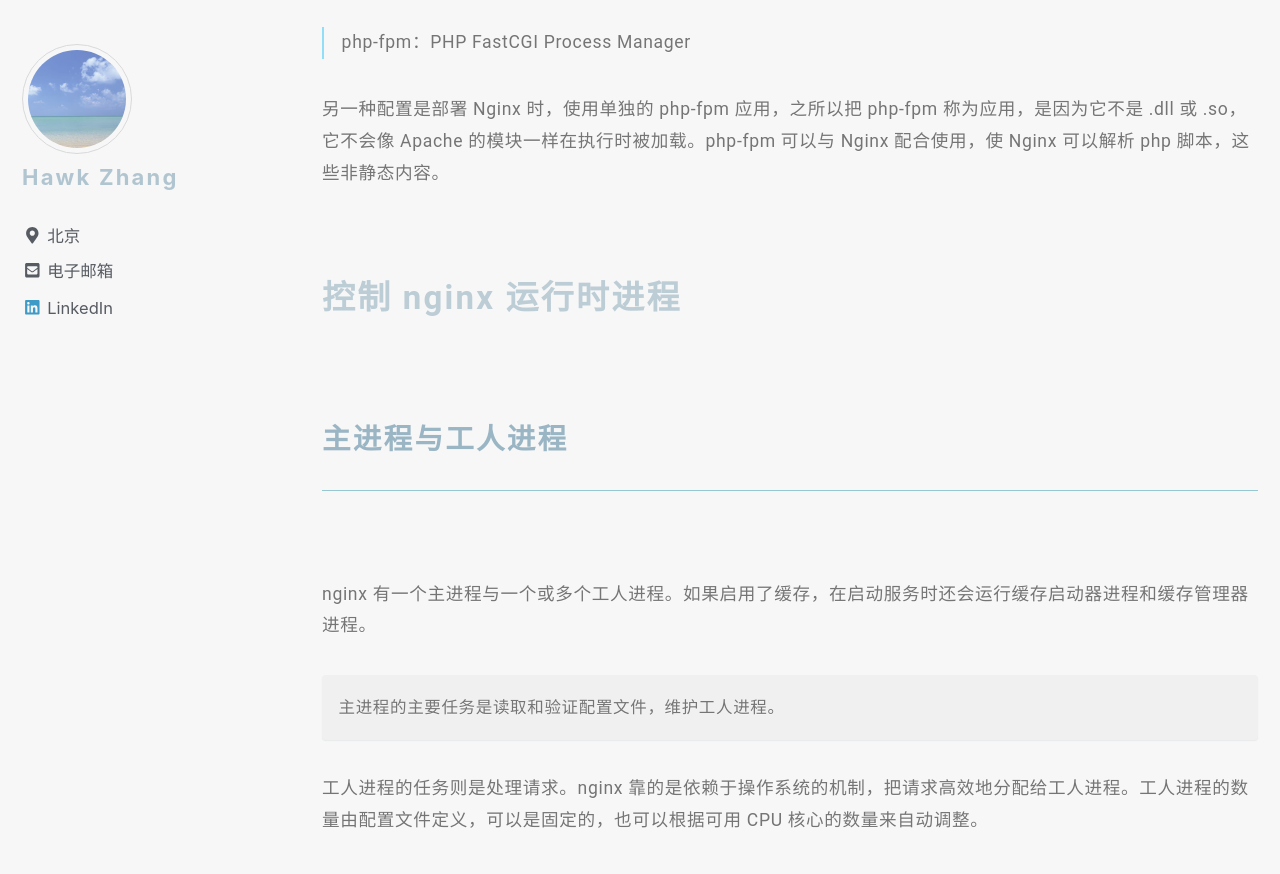
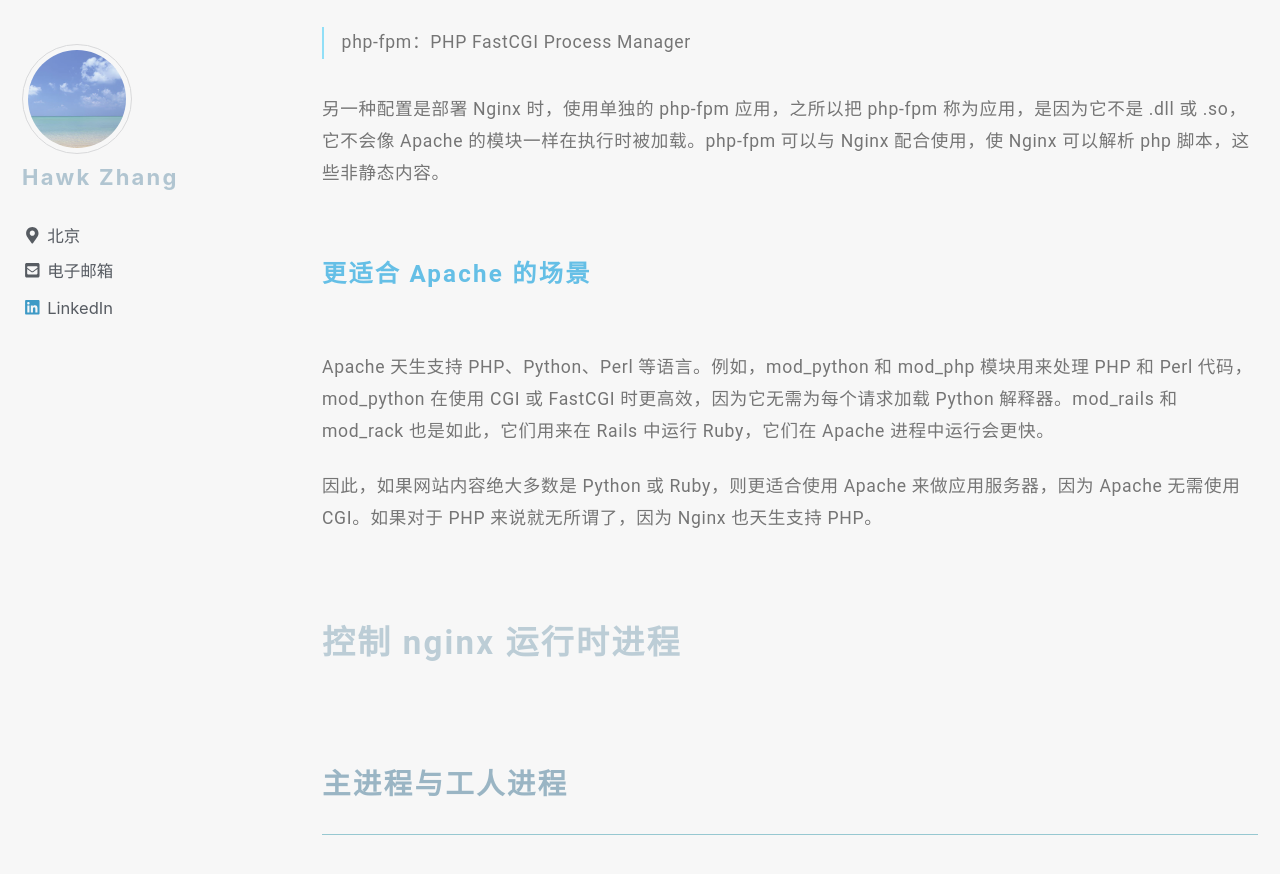
Before and after one commit to narru888/linotes_note, a Jekyll site: the page built from _posts/server/nginx/2016-01-03-nginx.basic.md, in a window 1280 px wide and 900 px high, scrolled down 3786 px. Shown: the top 874 px of the window. Built offline with Jekyll 4.4.1, drawn with Linux system fonts in a browser that asks for light colours; nearby versions of some CDN libraries; a script that is not in the unit is left out.

Commit message:
update on 2018-09-25 18:00:01 CST

```diff
--- a/_posts/server/nginx/2016-01-03-nginx.basic.md
+++ b/_posts/server/nginx/2016-01-03-nginx.basic.md
@@ -103,6 +103,12 @@
 
 
 
+
+#### 更适合 Apache 的场景
+
+Apache 天生支持 PHP、Python、Perl 等语言。例如，mod_python 和 mod_php 模块用来处理 PHP 和 Perl 代码，mod_python 在使用 CGI 或 FastCGI 时更高效，因为它无需为每个请求加载 Python 解释器。mod_rails 和 mod_rack 也是如此，它们用来在 Rails 中运行 Ruby，它们在 Apache 进程中运行会更快。
+
+因此，如果网站内容绝大多数是 Python 或 Ruby，则更适合使用 Apache 来做应用服务器，因为 Apache 无需使用 CGI。如果对于 PHP 来说就无所谓了，因为 Nginx 也天生支持 PHP。
 
 
 
```
